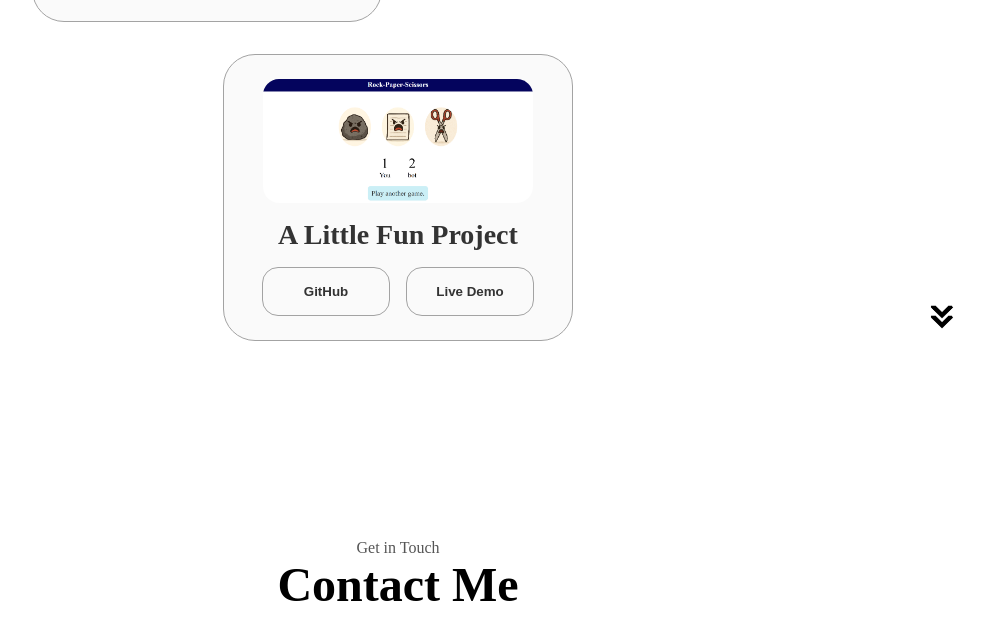
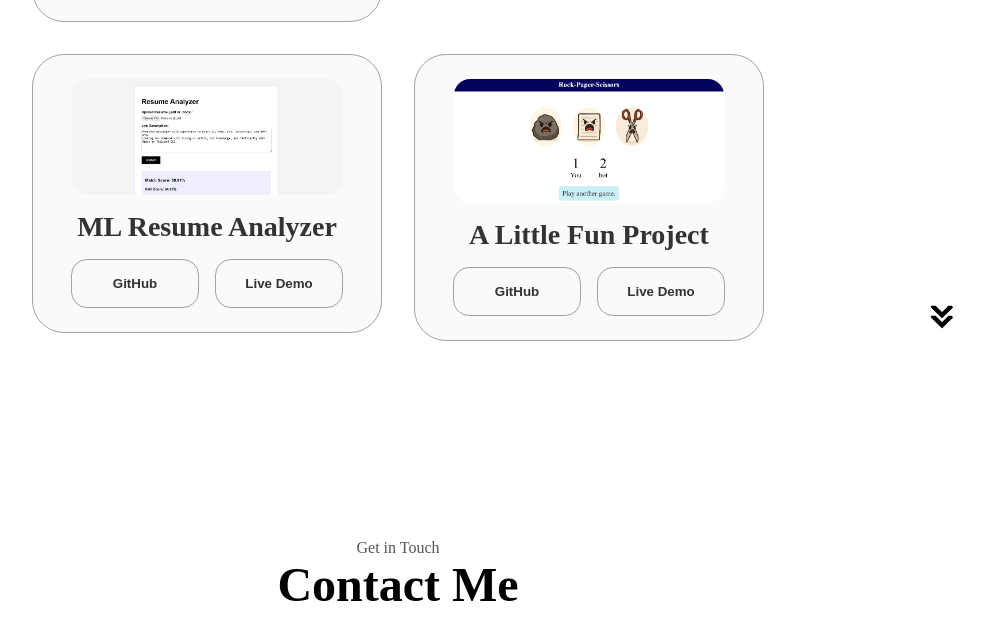
Before and after one commit to saisiridasari/Portfolio-new, a plain HTML site: page index.html in a window 1280 px wide. Shown: the part 2793-3434 px from the top of the page, without its empty margins (242-1226 px from the left). Drawn offline with Linux system fonts and the light colour scheme.

Commit message:
Made Changes

```diff
--- a/index.html
+++ b/index.html
@@ -46,7 +46,7 @@
       <h1 class="title">Sai Siri Dasari</h1>
       <p class="section-text-p2">Frontend Developer | Python, Java Programmer | AI | ML Novice</p>
       <div class="btn-container">
-        <button class="btn btn-color-2" onclick="window.open('./assets/SaiSiri-Resume (1).pdf')">Download CV</button>
+        <button class="btn btn-color-2" onclick="window.open('./assets/SaiSiri-Resume (2).pdf')">Download CV</button>
         <button class="btn btn-color-1" onclick="location.href='./#contact'">Contact Info</button>
       </div>
       <div id="social-containers">
@@ -207,6 +207,20 @@
           </button>
         </div>
       </div>
+      <div class="details-container color-container">
+        <div class="article-container">
+            <img src="./assets/pro4img.png" alt="project 1" class="project-img"/>
+        </div>
+        <h2 class="experience-sub-title project-title">ML Resume Analyzer</h2>
+        <div class="btn-container">
+          <button class="btn btn-color-2 project-btn" onclick="location.href='https://github.com/saisiridasari/resume-analyzer-backend'">
+            GitHub
+          </button>
+          <button class="btn btn-color-2 project-btn" onclick="location.href='https://resume-analyzer-frontend-g5kv.onrender.com'">
+            Live Demo
+          </button>
+        </div>
+      </div>
        <div class="details-container color-container">
         <div class="article-container">
             <img src="./assets/pro3img.png" alt="project 1" class="project-img"/>
```
Also changed, not shown: assets/pro4img.png (added), 2 other files.
